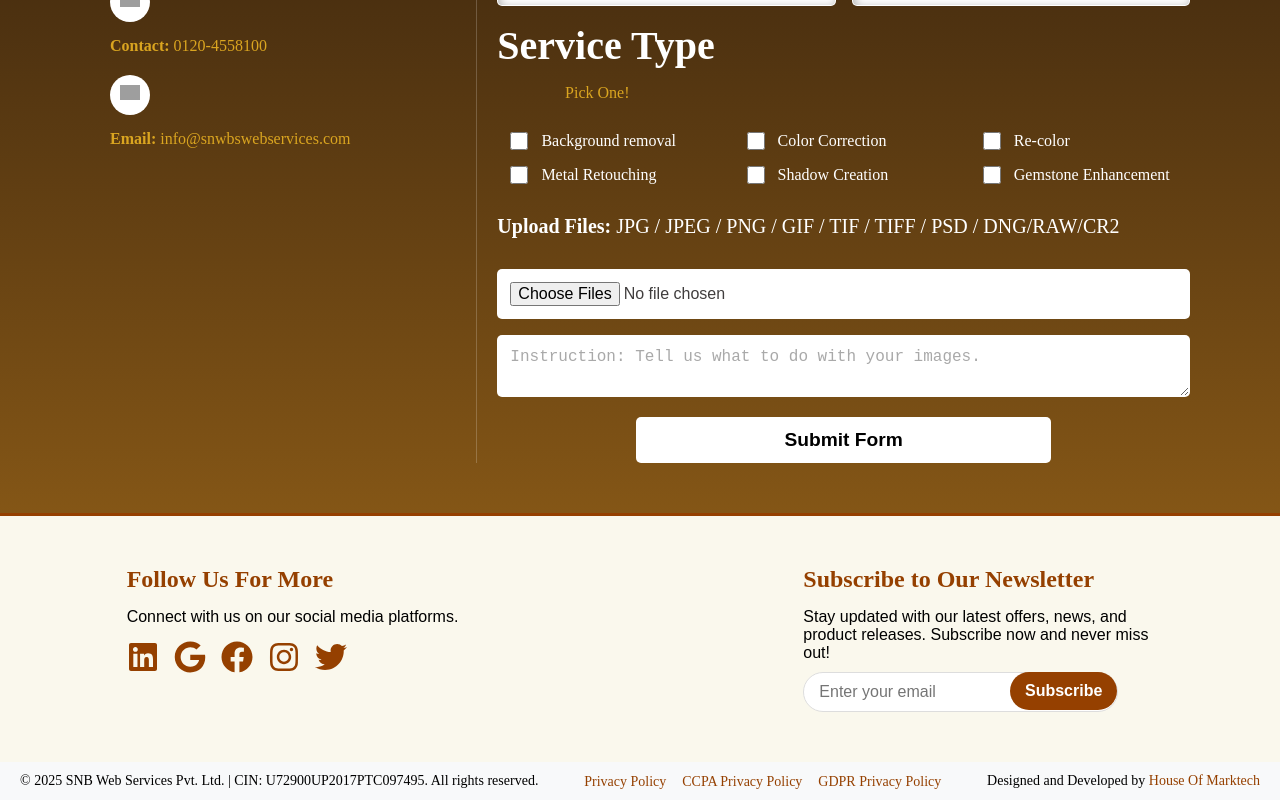
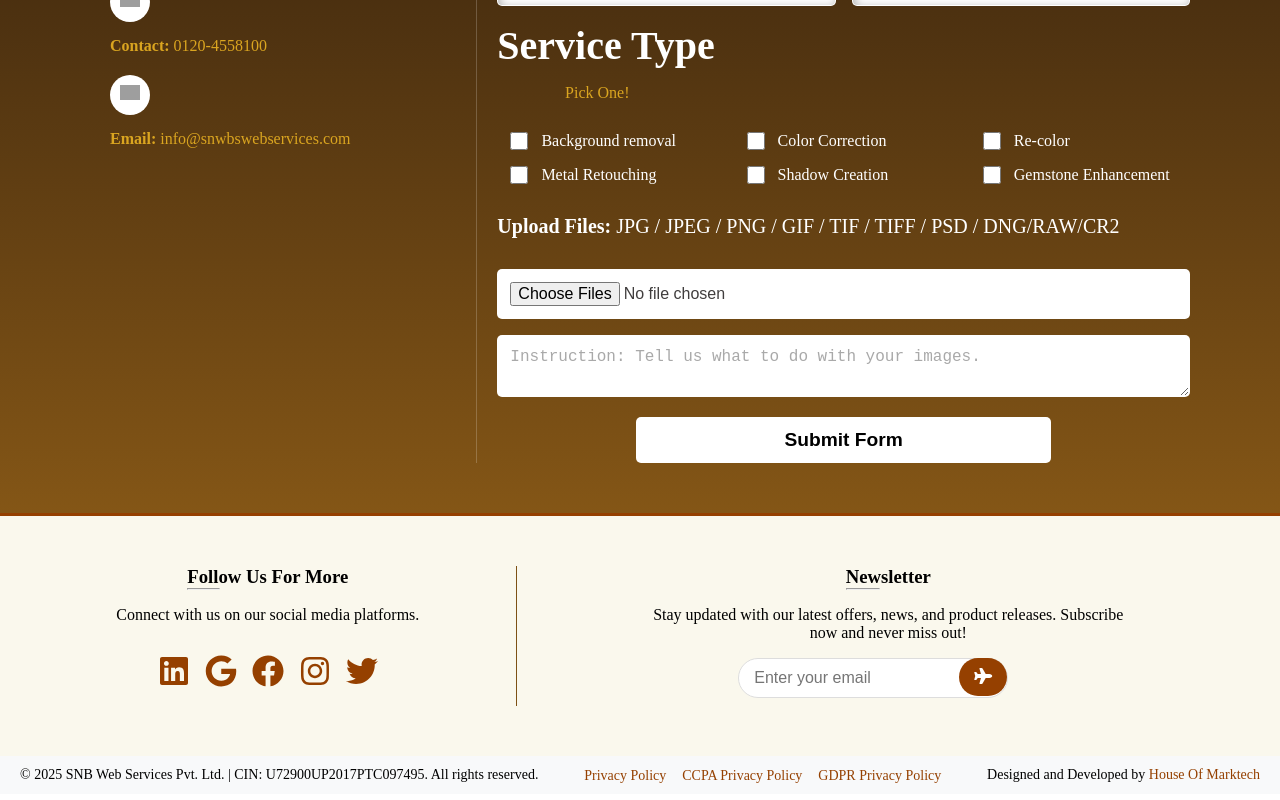
Before and after one commit to RoshanTambe44/Jewelry-Retouch-22, a React (Vite) app: page / in a window 1280 px wide. Shown: the part 6677-7477 px from the top of the page. Built offline with nearby package versions, Linux system fonts and the light colour scheme; grey boxes are pictures that could not be loaded.

Commit message:
add changes in footer

```diff
--- a/index.html
+++ b/index.html
@@ -5,6 +5,7 @@
     <!-- Set the custom image as favicon -->
     <link rel="icon" type="image/png" href="/src/assets/logo.png" />
     <meta name="viewport" content="width=device-width, initial-scale=1.0">
+    <link rel="stylesheet" href="https://cdnjs.cloudflare.com/ajax/libs/font-awesome/6.7.2/css/all.min.css" integrity="sha512-Evv84Mr4kqVGRNSgIGL/F/aIDqQb7xQ2vcrdIwxfjThSH8CSR7PBEakCr51Ck+w+/U6swU2Im1vVX0SVk9ABhg==" crossorigin="anonymous" referrerpolicy="no-referrer" />
     <title>MyJewelryRetouch</title>
   </head>
   <body>
--- a/src/components/Footer.jsx
+++ b/src/components/Footer.jsx
@@ -45,15 +45,20 @@ const Footer = () => {
       whileInView="visible"
       viewport={{ once: true, amount: 0.3 }}
       transition={{ duration: 0.8 }}
+      style={{width:'100%'}}
     >
-      <div className="footer-container">
+      <div className="footer-container" style={{ width:"100%",  display:"flex", justifyContent:"space-between" }}>
         {/* Social Links */}
         <motion.div
-          className="footer-section"
+          className=""
           variants={fadeIn}
           transition={{ duration: 0.6, delay: 0.4 }}
+          style={{width:'40%', display:'flex', flexDirection:'column', gap:'16px', alignItems:"center" }}
         >
+          <div className="">
           <h3>Follow Us For More</h3>
+          <hr style={{background:'#7D5115' , width:"20%"}} />
+          </div>
           <p>Connect with us on our social media platforms.</p>
           <motion.div
             className="social-icons"
@@ -101,15 +106,19 @@ const Footer = () => {
         </motion.div>
 
         {/* Vertical Line */}
-        <div className="footer-line"></div>
+        <div className="footer-line" style={{background:"#7D5115", width:"1px", height:"140px" }}></div>
         {/* Newsletter */}
         <motion.div
-          className="footer-section subscribe"
+          className=""
           variants={fadeIn}
           transition={{ duration: 0.6, delay: 0.2 }}
+          style={{display:"flex", flexDirection:"column", gap:"16px", alignItems:"center", width:"60%", paddingLeft:"50px", paddingRight:"50px"}}
         >
-          <h3>Subscribe to Our Newsletter</h3>
-          <p>
+          <div className="">
+          <h3 >Newsletter</h3>
+          <hr style={{background:'#7D5115' , width:"40%"}} />
+          </div>
+          <p style={{width:"500px"}}>
             Stay updated with our latest offers, news, and product releases.
             Subscribe now and never miss out!
           </p>
@@ -124,7 +133,7 @@ const Footer = () => {
                 required
               />
               <button type="submit" className="newsletter-button">
-                Subscribe
+              <i class="fa-solid fa-plane"></i>
               </button>
             </div>
           </form>
--- a/src/styles/Footer.css
+++ b/src/styles/Footer.css
@@ -6,15 +6,6 @@
   border-top: 3px solid #954000;
 }
 
-.footer-container {
-  max-width: 1150px;
-  margin: 0 auto;
-  display: flex;
-  flex-wrap: wrap;
-  justify-content: space-around;
-  align-items: flex-start;
-  gap: 40px;
-}
 
 /* Footer Section */
 .footer-section {
@@ -106,6 +97,9 @@
     text-align: center;
     max-width: 100%;
   }
+  .footer-line{
+    display:hidden;
+  }
 
   .newsletter-form {
     align-items: center;
```
